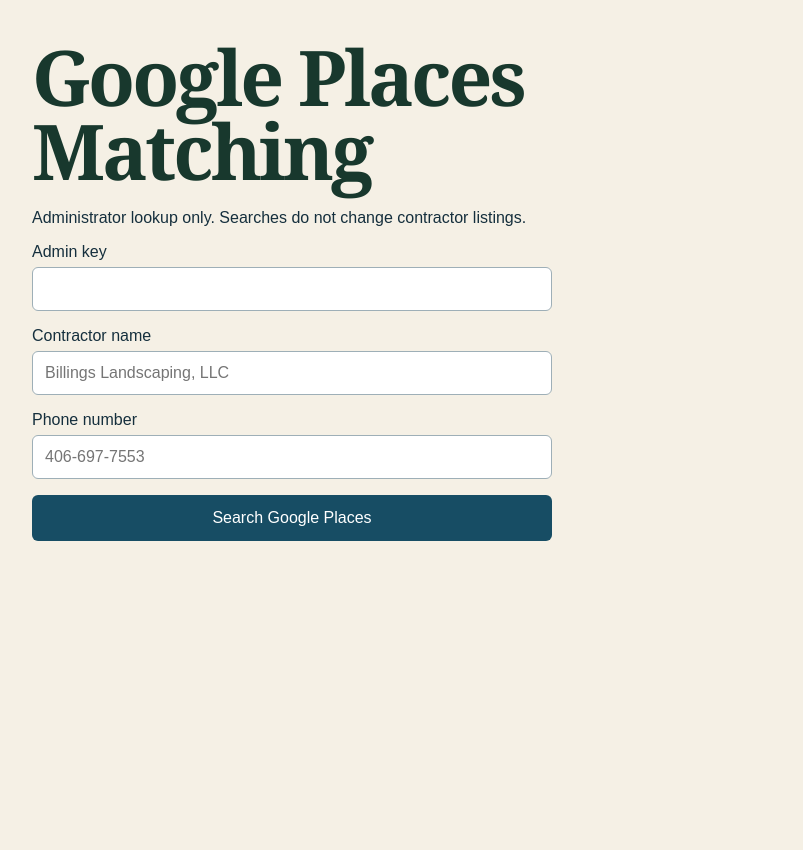
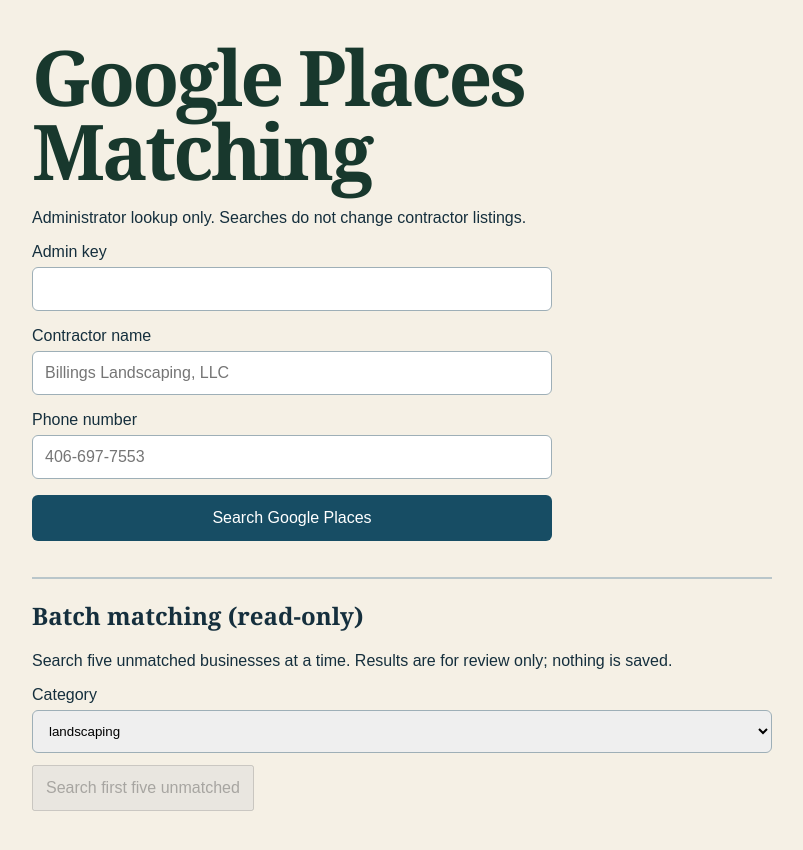
Before and after one commit to Cheddaronbass/billingshomepros, a Next.js app: page /admin/google-places in a window 1280 px wide. Shown: the whole page, without its empty margins (238-1041 px from the left). Before the commit the page ends 800 px from the top, so only its background shows below. Built offline with nearby package versions, Linux system fonts and the light colour scheme.

Commit message:
Add read-only batch matching controls to Google Places admin page

```diff
--- a/app/admin/google-places/page.js
+++ b/app/admin/google-places/page.js
@@ -9,6 +9,10 @@ export default function GooglePlacesAdminPage() {
   const [loading, setLoading] = useState(false);
   const [result, setResult] = useState(null);
   const [error, setError] = useState("");
+  const [category, setCategory] = useState("landscaping");
+  const [batchOffset, setBatchOffset] = useState(0);
+  const [batchResult, setBatchResult] = useState(null);
+  const [batchLoading, setBatchLoading] = useState(false);
 
   async function search(event) {
     event.preventDefault();
@@ -35,6 +39,24 @@ export default function GooglePlacesAdminPage() {
     }
   }
 
+  async function searchBatch(offset = 0) {
+    setBatchLoading(true);
+    setError("");
+    try {
+      const response = await fetch("/api/admin/google-place-batch", {
+        method: "POST",
+        headers: { "Content-Type": "application/json", Authorization: `Bearer ${adminKey}` },
+        body: JSON.stringify({ category, offset }),
+        cache: "no-store",
+      });
+      const data = await response.json();
+      if (!response.ok) throw new Error(response.status === 401 ? "Incorrect admin key." : data.error || "Batch lookup failed.");
+      setBatchOffset(offset);
+      setBatchResult(data);
+    } catch (err) { setError(err.message || "Batch lookup failed."); }
+    finally { setBatchLoading(false); }
+  }
+
   return (
     <main style={{ maxWidth: 780, margin: "40px auto", padding: "0 20px", color: "#152f3d" }}>
       <h1>Google Places Matching</h1>
@@ -53,6 +75,39 @@ export default function GooglePlacesAdminPage() {
           {loading ? "Searching…" : "Search Google Places"}
         </button>
       </form>
+      <section style={{ borderTop: "2px solid #b9c6ca", marginTop: 36, paddingTop: 20 }}>
+        <h2>Batch matching (read-only)</h2>
+        <p>Search five unmatched businesses at a time. Results are for review only; nothing is saved.</p>
+        <label>Category
+          <select value={category} onChange={(e) => { setCategory(e.target.value); setBatchOffset(0); setBatchResult(null); }} style={inputStyle}>
+            {["landscaping","painting","fencing","handyman","concrete","electrical","plumbing","hvac","roofing","contractors-remodeling"].map((item) => <option key={item} value={item}>{item}</option>)}
+          </select>
+        </label>
+        <button type="button" disabled={!adminKey || batchLoading} onClick={() => searchBatch(0)} style={{ marginTop: 12, padding: 12 }}>
+          {batchLoading ? "Searching…" : "Search first five unmatched"}
+        </button>
+        {batchResult && (
+          <div aria-live="polite">
+            <h3>Batch results</h3>
+            {batchResult.results.map((business) => (
+              <article key={business.id} style={{ padding: 14, margin: "12px 0", border: "1px solid #b9c6ca", borderRadius: 6 }}>
+                <strong>#{business.id} — {business.name}</strong> ({business.phone})
+                {business.error && <p>{business.error}</p>}
+                {!business.error && <p>{business.exactPhoneMatches?.length || 0} exact phone match(es)</p>}
+                {(business.candidates || []).map((place) => (
+                  <p key={place.placeId}>
+                    {place.name} — {place.phone} — {place.address}<br />
+                    Status: {place.businessStatus}; Phone: {place.phoneMatches ? "MATCH" : "different"}; Name: {place.nameMatches ? "MATCH" : "review"}<br />
+                    Place ID: <code style={{ overflowWrap: "anywhere" }}>{place.placeId}</code>
+                  </p>
+                ))}
+                {!business.error && !business.candidates?.length && <p>No candidates returned.</p>}
+              </article>
+            ))}
+            {batchResult.hasMore && <button type="button" disabled={batchLoading} onClick={() => searchBatch(batchResult.nextOffset)}>Next five</button>}
+          </div>
+        )}
+      </section>
       {error && <p role="alert" style={{ color: "#9d2323" }}>{error}</p>}
       {result && (
         <section aria-live="polite" style={{ marginTop: 30 }}>
```
